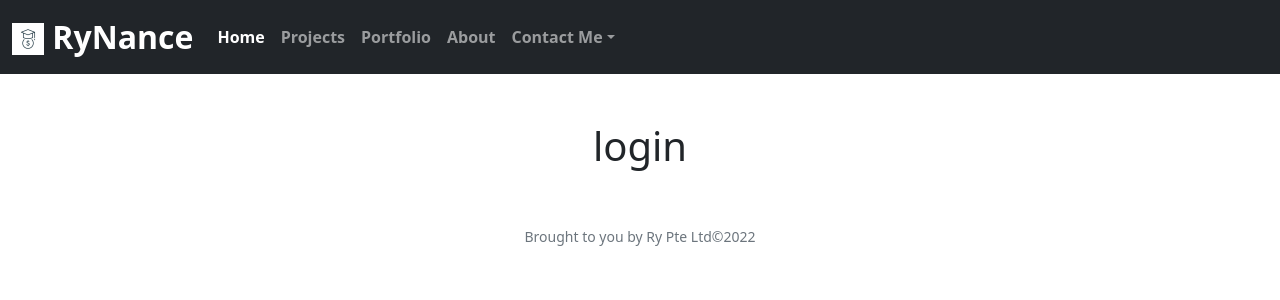
After one commit to ryryry-3302/RyNance, a Flask app: page /login in a window 1280 px wide. The commit adds this page. Shown: the top 300 px of the page. Run offline with Flask 2, Linux system fonts and the light colour scheme; some libraries are stand-ins or nearby versions.

Commit message:
Added login route

```diff
--- a/app.py
+++ b/app.py
@@ -1,3 +1,4 @@
+from http.client import REQUEST_TIMEOUT
 import os
 import datetime
 
@@ -35,6 +36,16 @@ def after_request(response):
     return response
 
 @app.route("/")
-#@login_required REMOVE this later
+@login_required
 def index():
     return render_template("index.html")
+
+@app.route("/login", methods=["GET", "POST"])
+def login():
+    session.clear()
+
+    if request.method == "GET":
+        return render_template("login.html")
+
+    else:
+        return apology("u fucked up", 400)
--- a/templates/layout.html
+++ b/templates/layout.html
@@ -69,4 +69,5 @@
     </footer>
 
     </body>
+
 </html>
--- /dev/null
+++ b/templates/login.html
@@ -0,0 +1,9 @@
+{% extends "layout.html" %}
+
+{% block title %}
+    Login
+{% endblock %}
+
+{% block main %}
+        <h1>login</h1>
+{% endblock %}
```
